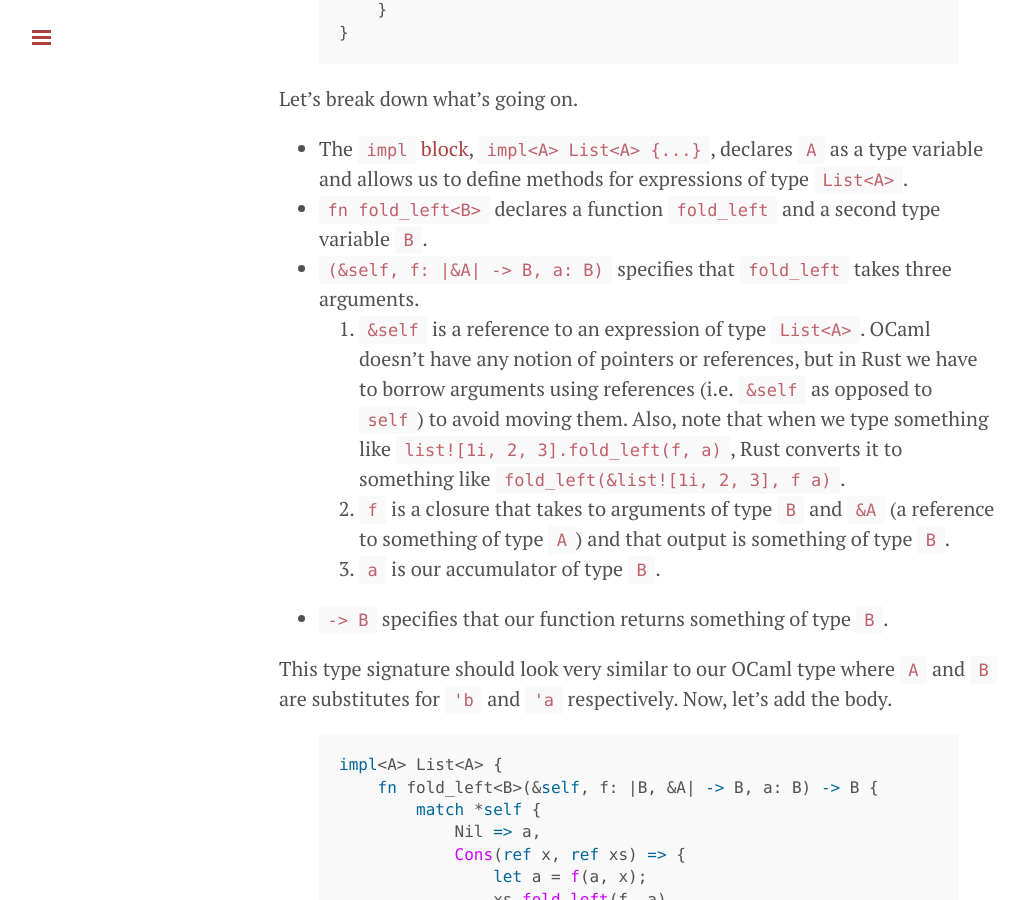
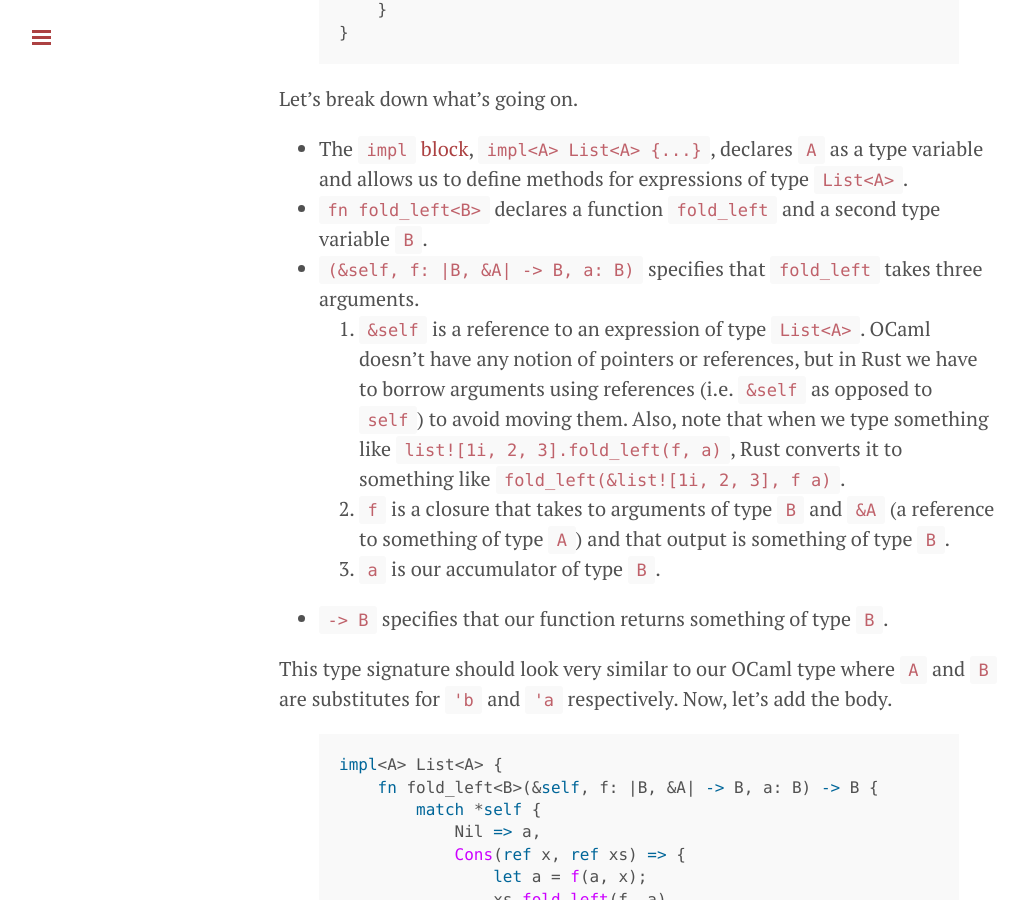
Before and after one commit to mwhittaker/mwhittaker.github.io, a Jekyll site: the page built from _posts/2014-12-27-rust-list.md, in a window 1280 px wide and 900 px high, scrolled down 5182 px. Shown: the whole window, without its empty margins (1-1026 px from the left). Built offline with Jekyll 4.4.1, drawn with Linux system fonts in a browser that asks for light colours; Markdown is read by kramdown in place of the engine named in the settings; formulas are drawn with MathJax 3.

Commit message:
Added change from John.
Thanks, John!

```diff
--- a/_posts/2014-12-27-rust-list.md
+++ b/_posts/2014-12-27-rust-list.md
@@ -218,7 +218,8 @@ Let's break down what's going on.
   a type variable and allows us to define methods for expressions of type
   `List<A>`.
 - `fn fold_left<B>` declares a function `fold_left` and a second type variable `B`.
-- `(&self, f: |&A| -> B, a: B)` specifies that `fold_left` takes three arguments.
+- `(&self, f: |B, &A| -> B, a: B)` specifies that `fold_left` takes three
+  arguments.
     1. `&self` is a reference to an expression of type `List<A>`. OCaml doesn't
        have any notion of pointers or references, but in Rust we have to borrow
        arguments using references (i.e. `&self` as opposed to `self`) to avoid
```
